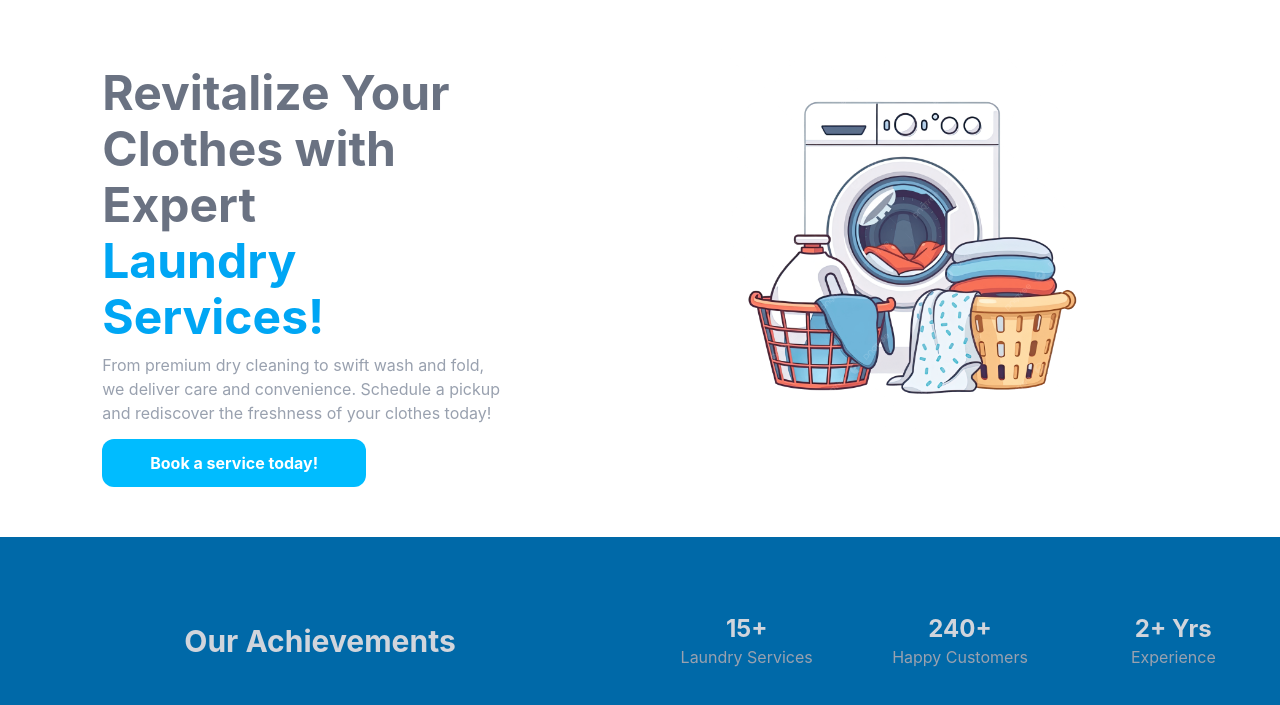
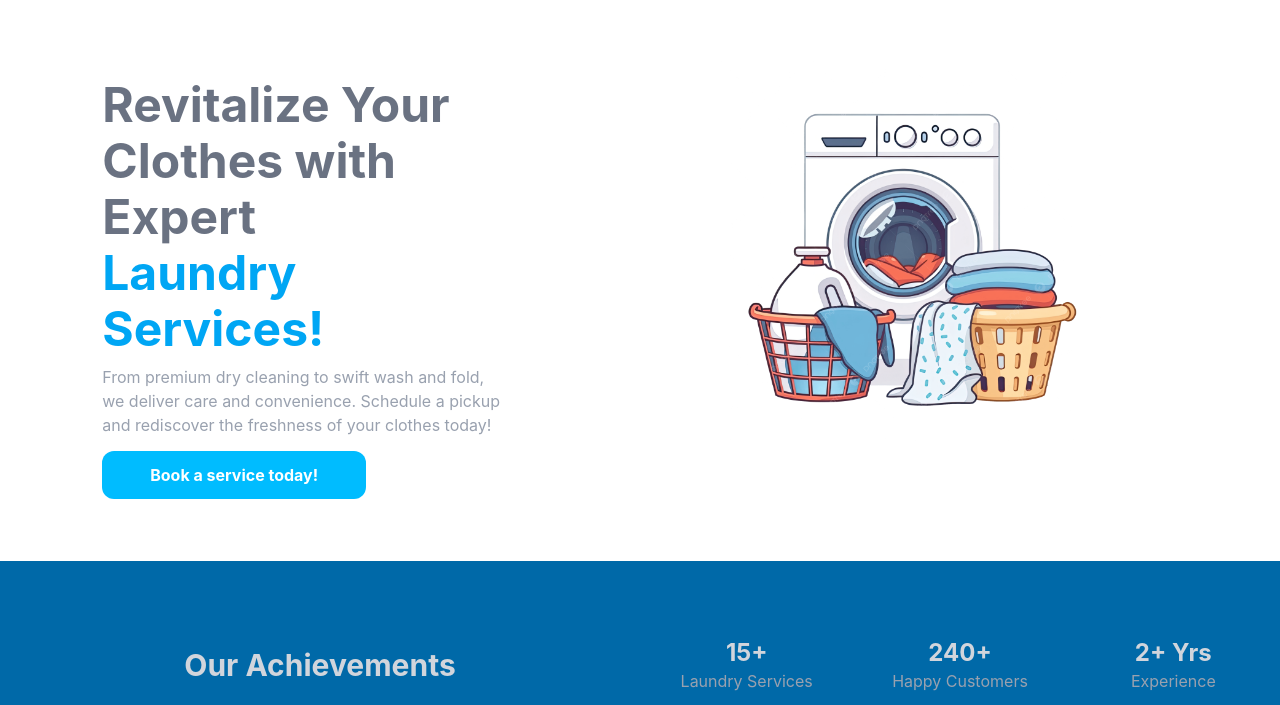
Before and after one commit to Mahima-033/Laundry-Service-Booking-Website, a website: page index.html in a window 1280 px wide. Shown: the part 95-800 px from the top of the page. Drawn offline with nearby package versions, Linux system fonts and the light colour scheme; files that its build step writes are made by us from their sources.

Commit message:
Update index.html

```diff
--- a/index.html
+++ b/index.html
@@ -19,7 +19,7 @@
     </script>
 
 </head>
-
+<body class="overflow-x-hidden">
 <div class="container">
     <div class="w-screen mb-10">
         <div class="main-container mx-auto w-11/12 flex flex-col justify-center h-full">
@@ -55,7 +55,7 @@
             </nav>
 
             <div id="home" class="relative">
-                <div class="container w-11/12 mx-auto flex my-3 relative top-32">
+                <div class="container w-11/12 mx-auto flex my-6 relative top-32">
                     <div class="left w-1/2 lg:mt-5">
                         <h1
                             class="lg:text-5xl lg:w-3/4 min-w-2/3 font-bold text-gray-500 lg:leading-14 sm:text-3xl sm:leading-10 sm:">
@@ -99,7 +99,7 @@
         </div>
     </div>
         <div id="service"
-            class="container mx-auto flex flex-col w-full lg:flex-row flex-wrap justify-center mt-18 items-stretch my-14 relative mb-10 h-11/12">
+            class="container mx-auto flex flex-col w-full lg:flex-row flex-wrap justify-center mt-18 items-stretch my-14 relative mb-10 ">
 
             <div class="left w-full lg:w-1/2 shadow-2xl min-h-5/6  my-20 mx-8 rounded-2xl px-3 py-2 flex-1 p-3 lg:h-4/5">
                 <h1 class="font-bold text-3xl text-gray-500 my-3">Our Services</h1>
```
